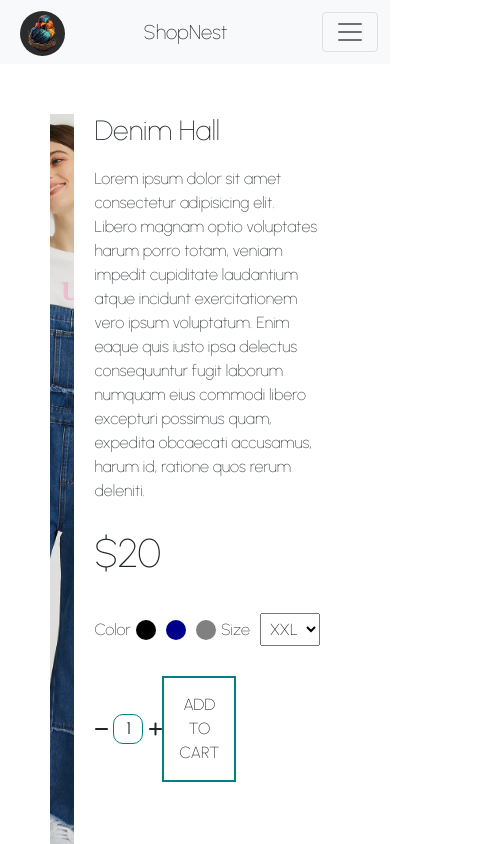
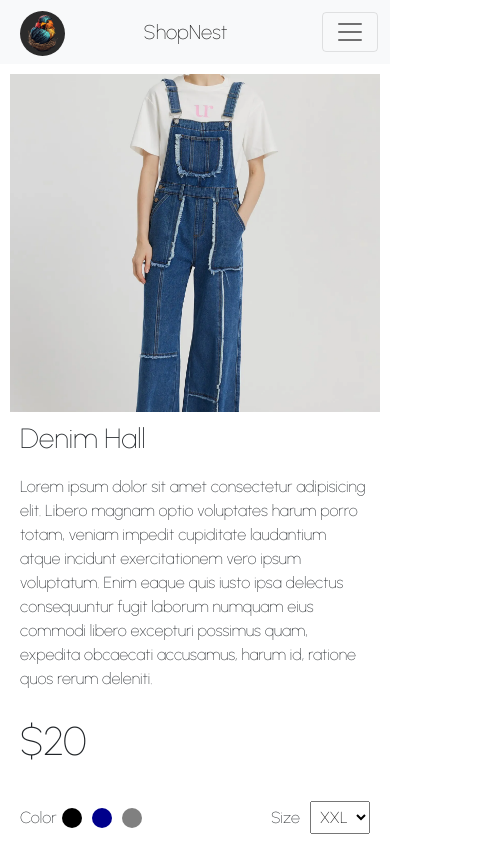
Before and after one commit to Sohamiscurious/Ecofreindly_ecommerce, a React (Create React App) app in the folder client/: page /product in a window 390 px wide. Shown: the top 844 px of the page, 499 px wide, since content can reach past the window. Built offline with nearby package versions, Linux system fonts and the light colour scheme; the HTML template or start-up script is replaced by a standard one.

Commit message:
Responsiveness

```diff
--- a/client/src/pages/Cart.jsx
+++ b/client/src/pages/Cart.jsx
@@ -1,10 +1,12 @@
 import styled from "styled-components";
 import Footer from "../components/Footer";
+import { mobile } from "../responsive";
 
 const Container = styled.div``;
 
 const Wrapper = styled.div`
   padding: 20px;
+  ${mobile({ padding: "10px" })}
 `;
 
 const Title = styled.h1`
@@ -29,7 +31,9 @@ const TopButton = styled.button`
   color: ${(props) => props.type === "filled" && "white"};
 `;
 
-const TopTexts = styled.div``;
+const TopTexts = styled.div`
+  ${mobile({ display: "none" })}
+`;
 const TopText = styled.span`
   text-decoration: underline;
   cursor: pointer;
@@ -39,6 +43,8 @@ const TopText = styled.span`
 const Bottom = styled.div`
   display: flex;
   justify-content: space-between;
+  ${mobile({ flexDirection: "column" })}
+
 `;
 
 const Info = styled.div`
@@ -48,6 +54,7 @@ const Info = styled.div`
 const Product = styled.div`
   display: flex;
   justify-content: space-between;
+  ${mobile({ flexDirection: "column" })}
 `;
 
 const ProductDetail = styled.div`
@@ -96,11 +103,13 @@ const ProductAmountContainer = styled.div`
 const ProductAmount = styled.div`
   font-size: 24px;
   margin: 5px;
+  ${mobile({ margin: "5px 15px" })}
 `;
 
 const ProductPrice = styled.div`
   font-size: 30px;
   font-weight: 200;
+  ${mobile({ marginBottom: "20px" })}
 `;
 
 const Hr = styled.hr`
--- a/client/src/pages/Product.jsx
+++ b/client/src/pages/Product.jsx
@@ -1,11 +1,13 @@
 import { styled } from "styled-components";
 import NewsLetter from "../components/NewsLetter";
 import Footer from "../components/Footer";
+import { mobile } from "../responsive";
 
 const Container = styled.div``;
 const Wrapper = styled.div`
   padding: 50px;
   display: flex;
+  ${mobile({ padding: "10px", flexDirection:"column" })}
 `;
 const ImageContainer = styled.div`
   flex: 1;
@@ -14,10 +16,12 @@ const Image = styled.img`
   width: 100%;
   height: 90vh;
   object-fit: cover;
+  ${mobile({ height: "40vh" })}
 `;
 const InfoContainer = styled.div`
   flex: 1;
   padding: 0px 20px;
+  ${mobile({ padding: "10px" })}
 `;
 const Title = styled.h1`
   font-weight: 200;
@@ -35,6 +39,7 @@ const FilterContainer = styled.div`
   justify-content: space-between;
   width: 50%;
   margin: 30px 0px;
+  ${mobile({ width: "100%" })}
 `;
 const Filter = styled.div`
   display: flex;
@@ -63,6 +68,7 @@ const AddContainer = styled.div`
     align-items: center;
     width: 50%;
     justify-content: space-between;
+    ${mobile({ width: "100%" })}
 `;
 const AmountContainer = styled.div`
     display: flex;
--- a/client/src/responsive.js
+++ b/client/src/responsive.js
@@ -2,7 +2,7 @@ import { css } from "styled-components"
 
 export const mobile = (props) =>{
     return css`
-        @media only screen and (max-width: 380px){
+        @media only screen and (max-width: 390px){
             ${props}
         }
     `;
```
